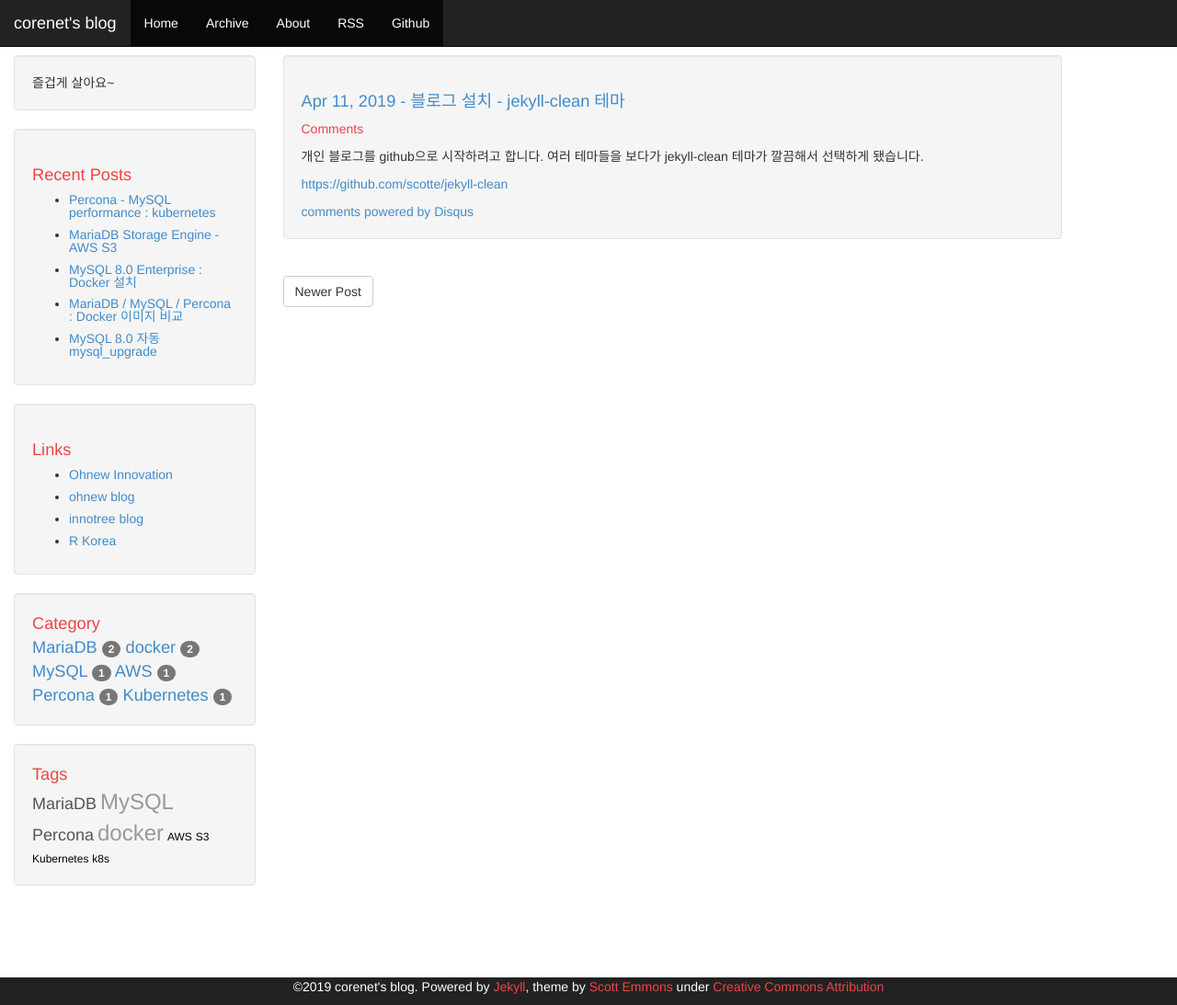
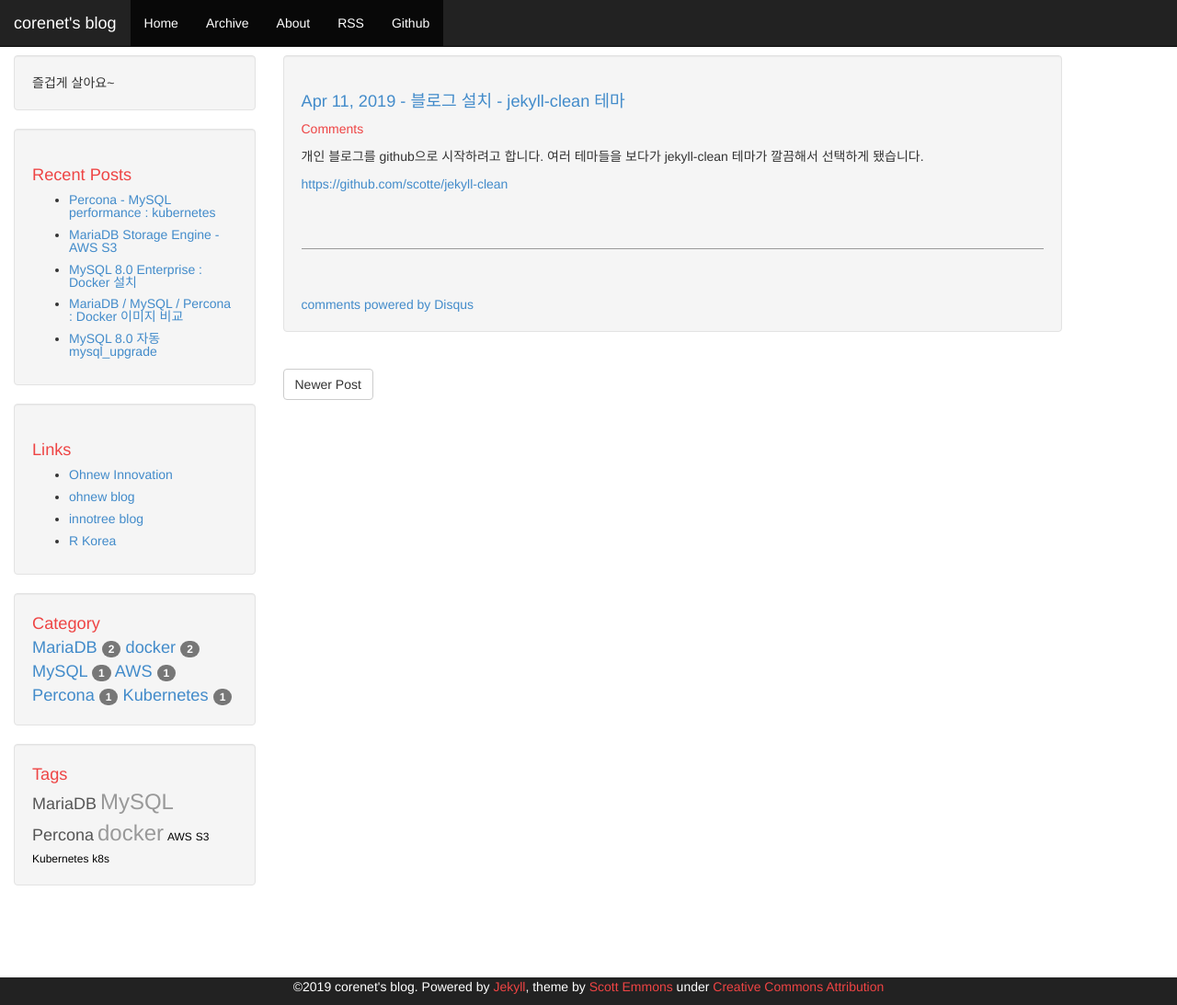
Before and after one commit to artflower/blog, a Jekyll site: the page built from _posts/2019-04-11-blog-install.md, in a window 1280 px wide and 1093 px high. Shown: the whole window at 92% size. Built offline with Jekyll 4.4.1, drawn with Linux system fonts in a browser that asks for light colours; nearby versions of some CDN libraries; comment, search, counter and statistics services are not loaded.

Commit message:
css : post-content update

```diff
--- a/css/theme.css
+++ b/css/theme.css
@@ -55,6 +55,9 @@ body {
     color: #ee4444;
 }
 
+.post-content {
+    margin-bottom : 50px; padding-bottom:50px;border-bottom:1px solid #999999;
+
 .disqus {
-    padding-top: 50px;
+    margin-top: 50px;
 }
```
